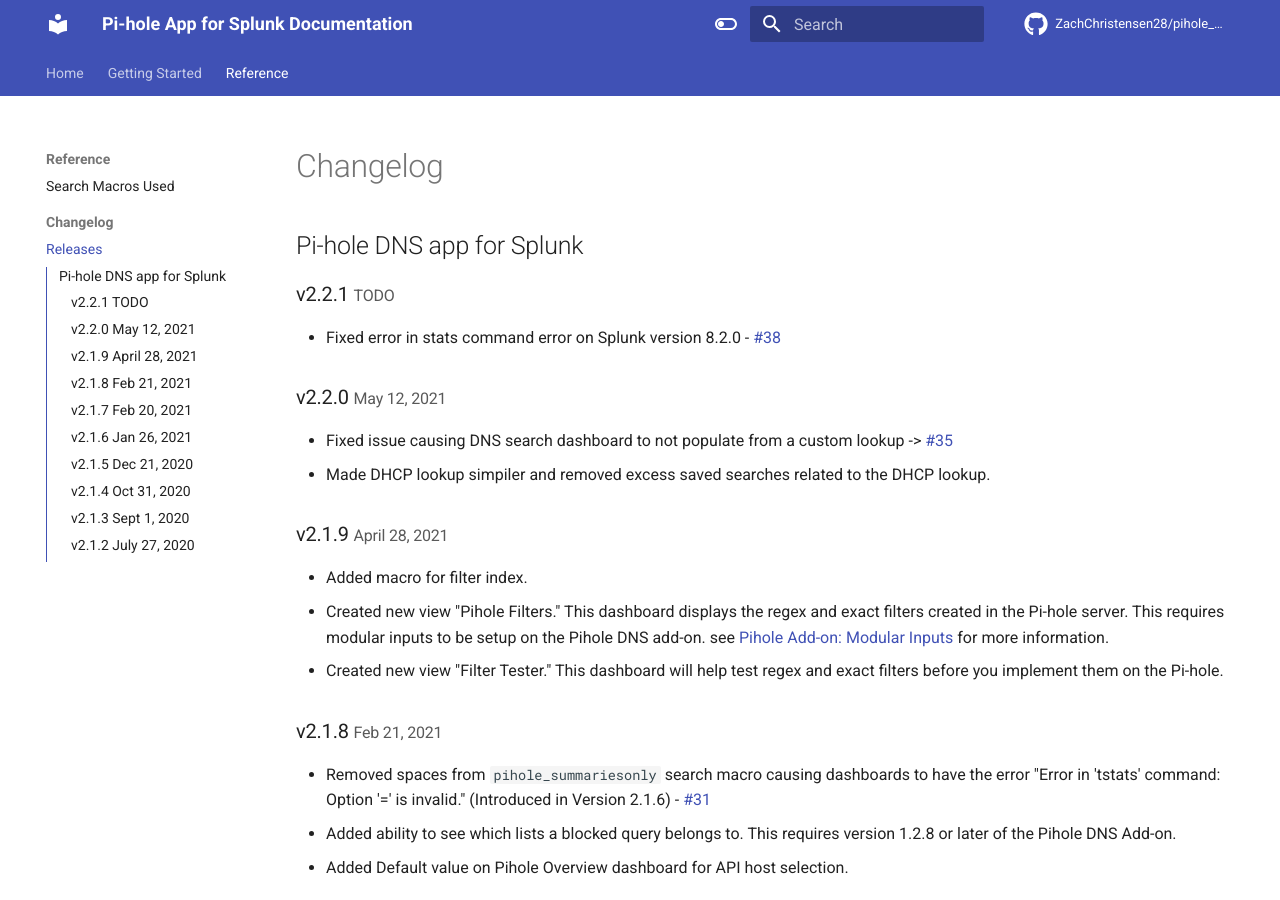
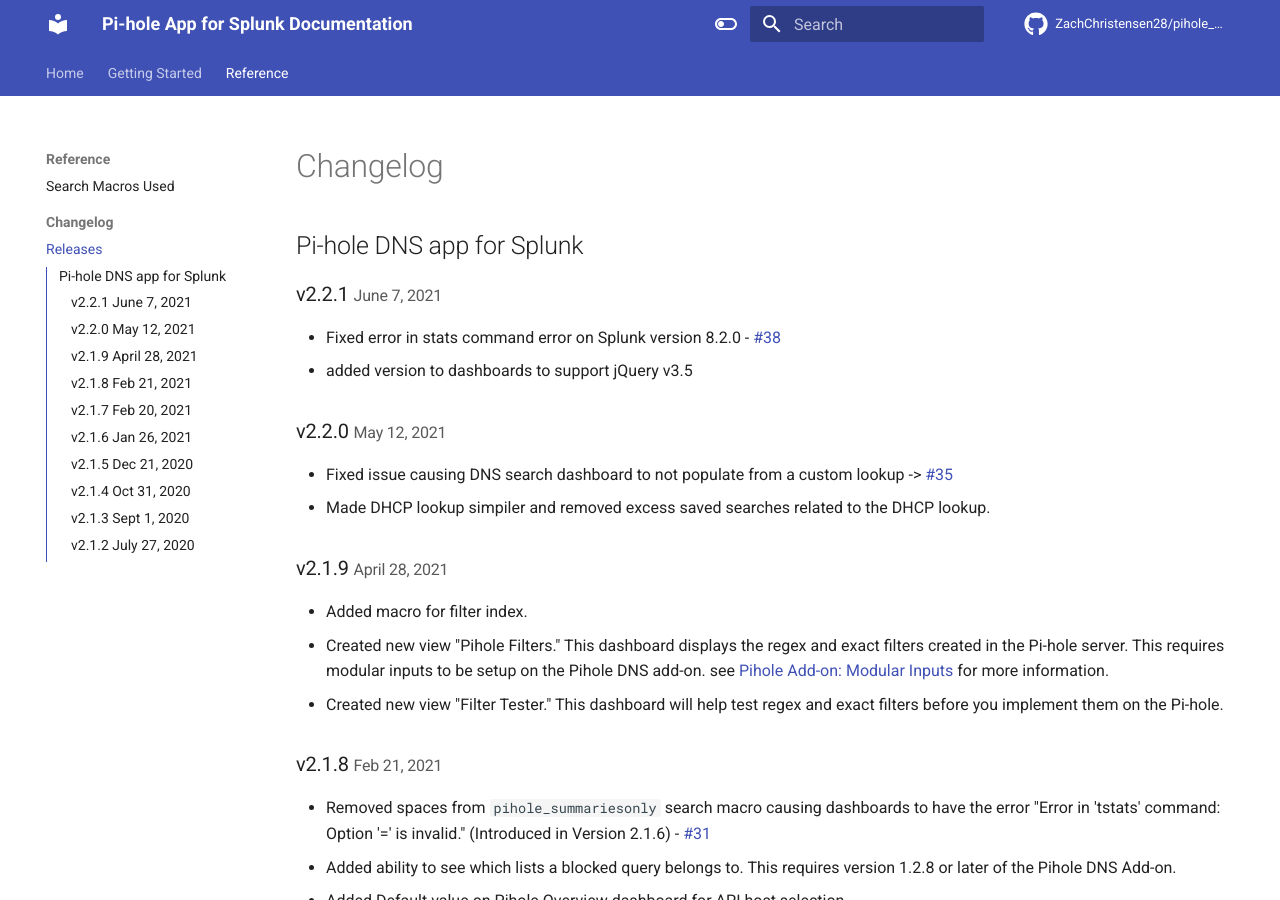
Before and after one commit to ZachChristensen28/splunk-pihole-app-documentation, an MkDocs documentation site: the page built from docs/reference/releases/index.md, in a window 1280 px wide and 900 px high. Built offline with MkDocs 1.6.1 and Material for MkDocs 9.7.7, drawn with Linux system fonts in a browser that asks for light colours; comment, search, counter and statistics services are not loaded.

Commit message:
adding version

```diff
--- a/docs/reference/releases/index.md
+++ b/docs/reference/releases/index.md
@@ -2,9 +2,10 @@
 
 ## Pi-hole DNS app for Splunk
 
-### v2.2.1 <small>TODO</small>
+### v2.2.1 <small>June 7, 2021</small>
 
 * Fixed error in stats command error on Splunk version 8.2.0 - [#38](https://github.com/ZachChristensen28/pihole_dns_app/issues/38)
+* added version to dashboards to support jQuery v3.5
 
 ### v2.2.0 <small>May 12, 2021</small>
 
```
Also changed, not shown: docs/index.md (+1 -1 lines).
